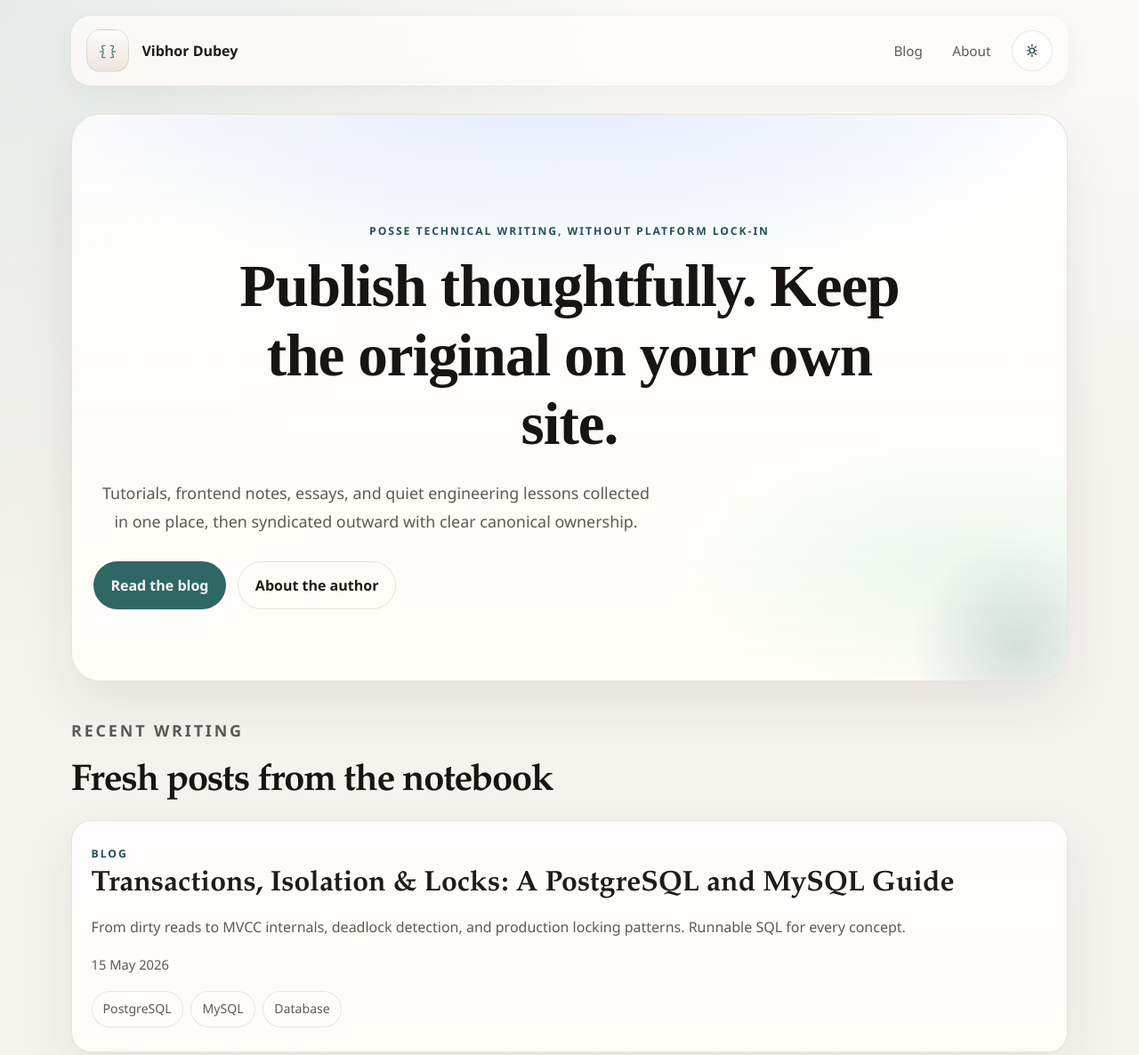
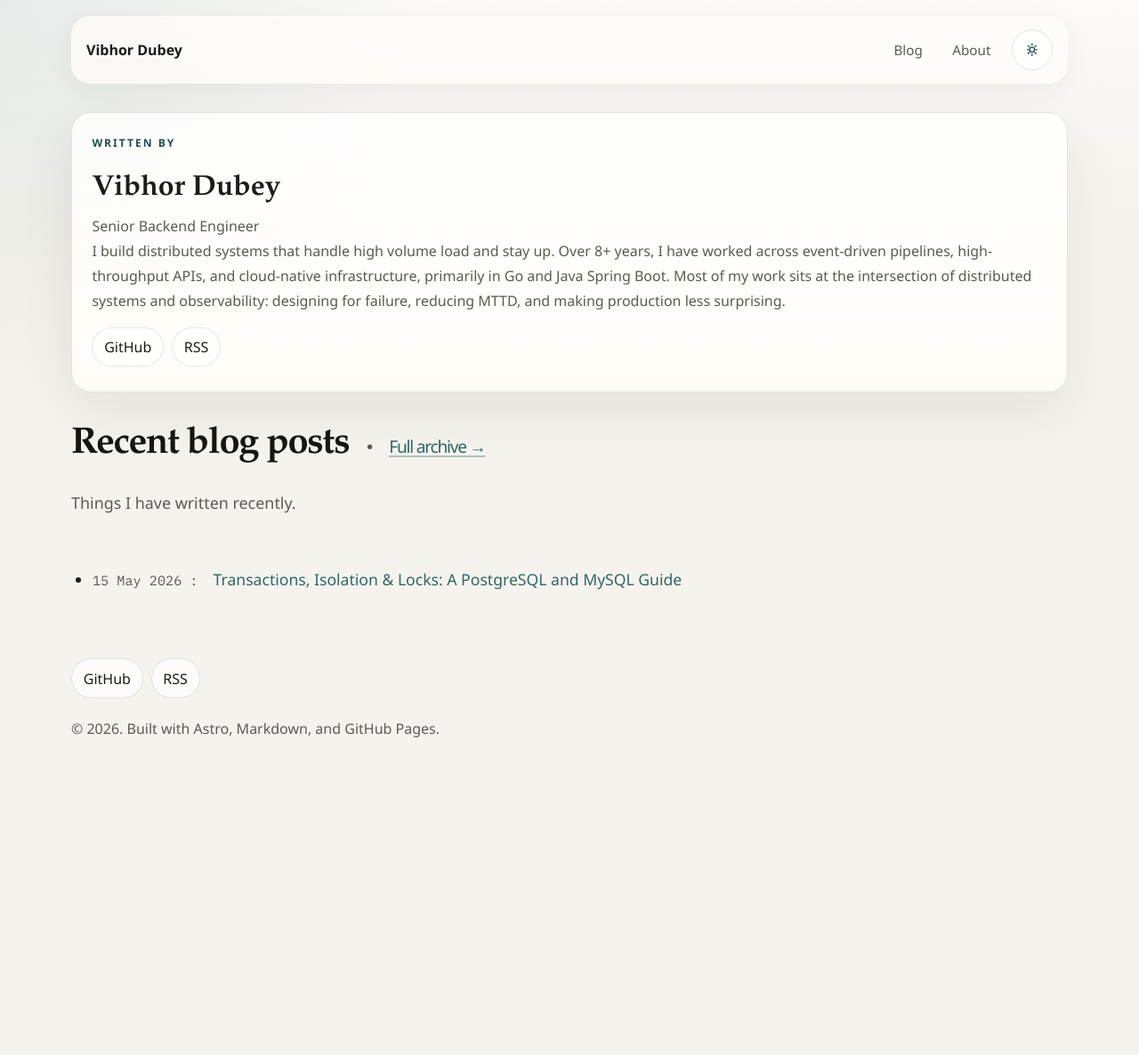
Before and after one commit to vibhordubey333/vibhordubey, an Astro site: page / in a window 1280 px wide. Shown: the top 1186 px of the page at 89% size. After the commit the page ends 897 px from the top, so only its background shows below. Built offline with nearby package versions, Linux system fonts and the light colour scheme; Astro itself is replaced by a stand-in of ours.

Commit message:
Refactored blog, cosmetic changes

```diff
--- a/src/layouts/BaseLayout.astro
+++ b/src/layouts/BaseLayout.astro
@@ -175,8 +175,6 @@ function isCurrent(href: string) {
       <header class="site-header">
         <a class="brand" href={homeHref}>
           <span class="brand__mark" aria-hidden="true">
-            <span>{`{`}</span>
-            <span>{`}`}</span>
           </span>
           <strong class="brand__name">{siteConfig.author.name}</strong>
         </a>
@@ -241,10 +239,6 @@ function isCurrent(href: string) {
       </main>
 
       <footer class="site-footer">
-        <p>
-          <strong>{siteConfig.author.name}</strong> publishes here first, then syndicates elsewhere
-          with canonical links intact.
-        </p>
         <ul class="social-links" aria-label="Footer links">
           {
             siteConfig.socialLinks.map((link) => (
--- a/src/pages/index.astro
+++ b/src/pages/index.astro
@@ -1,14 +1,12 @@
 ---
-import AuthorBio from "../components/AuthorBio.astro";
-import PostCard from "../components/PostCard.astro";
 import siteConfig from "../config/site";
-import { getPublishedPosts, getTagCollection } from "../lib/posts";
+import { getPublishedPosts, formatDate } from "../lib/posts";
 import { absoluteUrl, withBase } from "../lib/url";
 import BaseLayout from "../layouts/BaseLayout.astro";
+import AuthorBio from "../components/AuthorBio.astro";
 
 const posts = await getPublishedPosts();
-const recentPosts = posts.slice(0, 3);
-const tagHighlights = getTagCollection(posts).slice(0, 6);
+const recentPosts = posts.slice(0, 10);
 
 const jsonLd = [
   {
@@ -35,51 +33,25 @@ const jsonLd = [
   canonicalPath="/"
   jsonLd={jsonLd}
 >
-  <section class="hero">
-    <p class="hero__eyebrow">POSSE technical writing, without platform lock-in</p>
-    <h1>Publish thoughtfully. Keep the original on your own site.</h1>
-    <p class="hero__lede">
-      Tutorials, frontend notes, essays, and quiet engineering lessons collected in one place,
-      then syndicated outward with clear canonical ownership.
-    </p>
-
-    <div class="hero__actions">
-      <a class="button" href={withBase("/blog/")}>Read the blog</a>
-      <a class="button button--secondary" href={withBase("/about/")}>About the author</a>
-    </div>
-  </section>
+  <AuthorBio />
 
   <section class="section-block">
     <div class="section-heading">
-      <p class="section-heading__eyebrow">Recent writing</p>
-      <h2>Fresh posts from the notebook</h2>
+      <h2>Recent blog posts <span style="font-size: 1.2rem; margin: 0 0.5rem; color: var(--muted);">&bull;</span> <a href={withBase("/blog/")} style="font-size: 1.2rem; font-family: var(--font-sans); font-weight: normal;">Full archive &rarr;</a></h2>
+      <p>Things I have written recently.</p>
     </div>
 
-    <div class="post-grid">
-      {recentPosts.map((post) => <PostCard post={post} />)}
-    </div>
+    <ul style="list-style: disc; padding-left: 1.5rem; margin-top: 1rem; display: flex; flex-direction: column; gap: 0.8rem;">
+      {recentPosts.map((post) => (
+        <li style="font-size: 1.1rem; color: var(--text);">
+          <span style="font-family: var(--font-mono); color: var(--muted); font-size: 0.95rem; margin-right: 0.5rem;">
+            {formatDate(post.data.pubDate)} :
+          </span>
+          <a href={withBase(`/blog/${post.id}/`)} style="text-decoration: none;">
+            {post.data.title}
+          </a>
+        </li>
+      ))}
+    </ul>
   </section>
-
-  <section class="section-block section-block--split">
-    <div class="section-heading">
-      <p class="section-heading__eyebrow">Topics</p>
-      <h2>Organized for reading, not for clutter</h2>
-      <p>
-        Tags stay lightweight so the archive remains easy to scan and quick to maintain.
-      </p>
-    </div>
-
-    <div class="pill-grid">
-      {
-        tagHighlights.map((tag) => (
-          <a class="tag-panel" href={withBase(`/tags/${tag.slug}/`)}>
-            <strong>{tag.label}</strong>
-            <span>{tag.count} post{tag.count === 1 ? "" : "s"}</span>
-          </a>
-        ))
-      }
-    </div>
-  </section>
-
-  <AuthorBio />
 </BaseLayout>
--- a/src/styles/global.css
+++ b/src/styles/global.css
@@ -231,19 +231,7 @@ textarea:focus-visible {
 }
 
 .brand__mark {
-  display: inline-flex;
-  align-items: center;
-  justify-content: center;
-  gap: 0.12rem;
-  width: 3rem;
-  height: 3rem;
-  border-radius: 1rem;
-  background: linear-gradient(180deg, var(--brand-mark-start), var(--brand-mark-end));
-  border: 1px solid var(--border);
-  box-shadow: inset 0 1px 0 var(--brand-mark-highlight);
-  color: var(--accent);
-  font-family: var(--font-mono);
-  font-size: 1rem;
+  display: none;
 }
 
 .brand__text {
```
